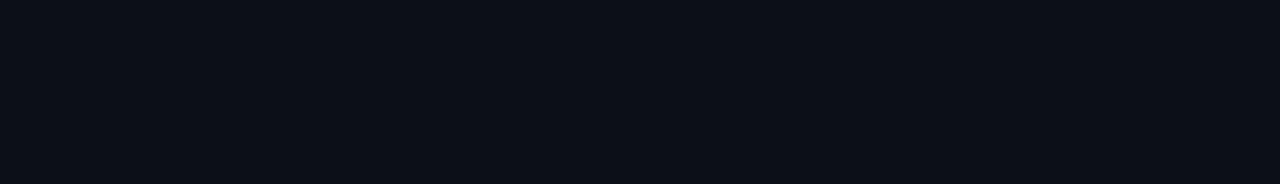
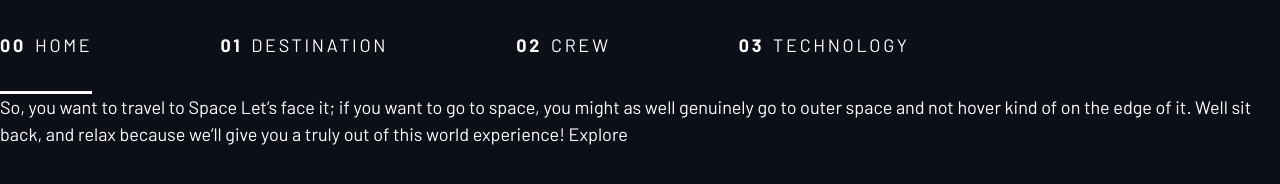
Before and after one commit to abadifaizal/space-travel, a website: page index.html in a window 1280 px wide. Drawn offline with Linux system fonts and the light colour scheme; a web font is replaced by a local one.

Commit message:
work with index.html

```diff
--- a/index.html
+++ b/index.html
@@ -12,6 +12,25 @@
     <link rel="stylesheet" href="top-page-assets/Css/style-comp.css">
 </head>
 <body>
+    <header class="primary-header">
+        <div></div>
+        <!-- navigation -->
+        <nav>
+            <ul class="primary-navigation underline-indicators flex">
+                <li class="active"><a class="uppercase text-white letter-spacing-2" href="#"><span>00</span>Home</a></li>
+                <li><a class="uppercase text-white letter-spacing-2" href="#"><span>01</span>Destination</a></li>
+                <li><a class="uppercase text-white letter-spacing-2" href="#"><span>02</span>Crew</a></li>
+                <li><a class="uppercase text-white letter-spacing-2" href="#"><span>03</span>Technology</a></li>
+            </ul>
+        </nav>
+    </header>
 
+    So, you want to travel to
+    Space
+    Let’s face it; if you want to go to space, you might as well genuinely go to
+    outer space and not hover kind of on the edge of it. Well sit back, and relax
+    because we’ll give you a truly out of this world experience!
+
+    Explore
 </body>
 </html>
```
